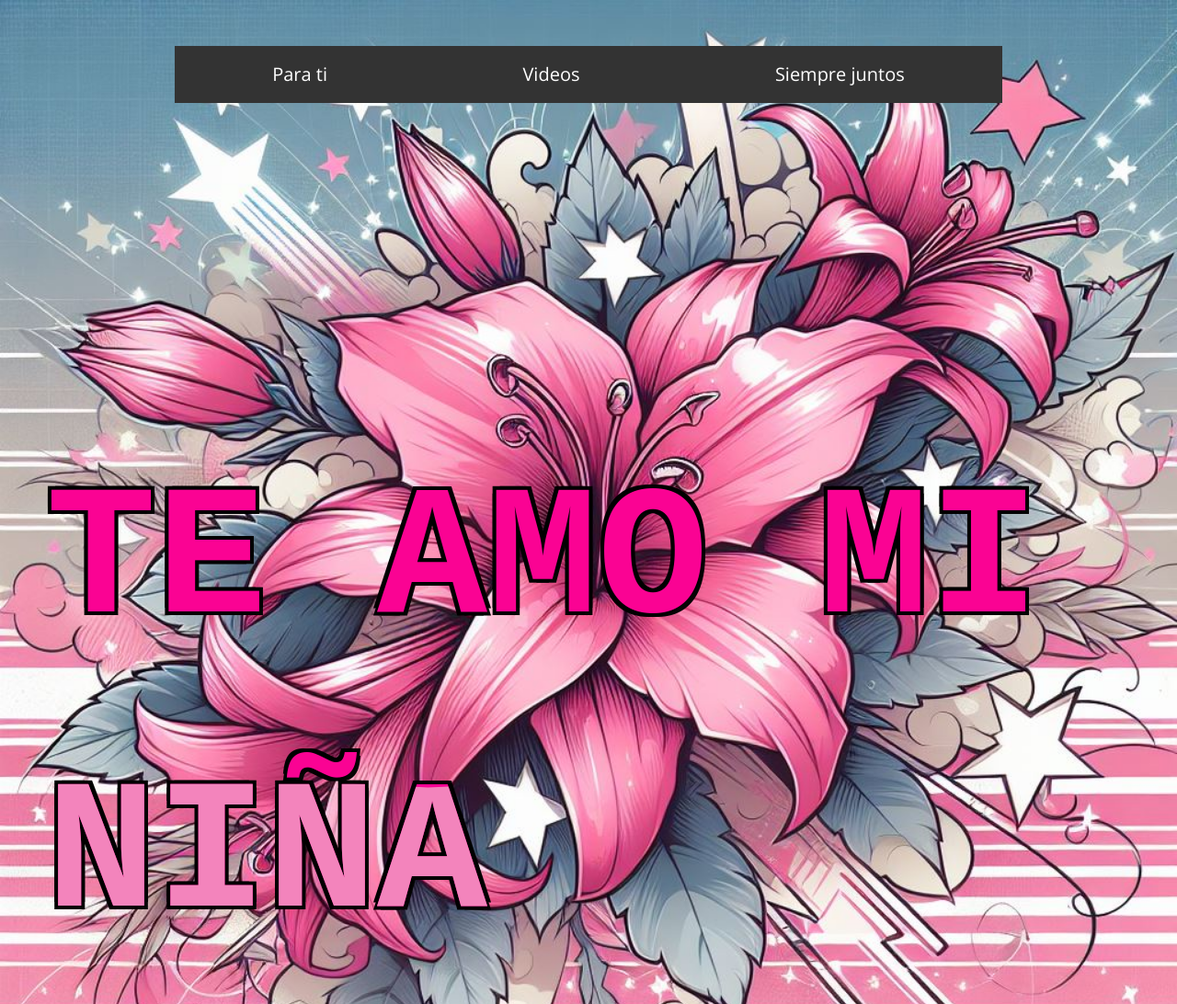
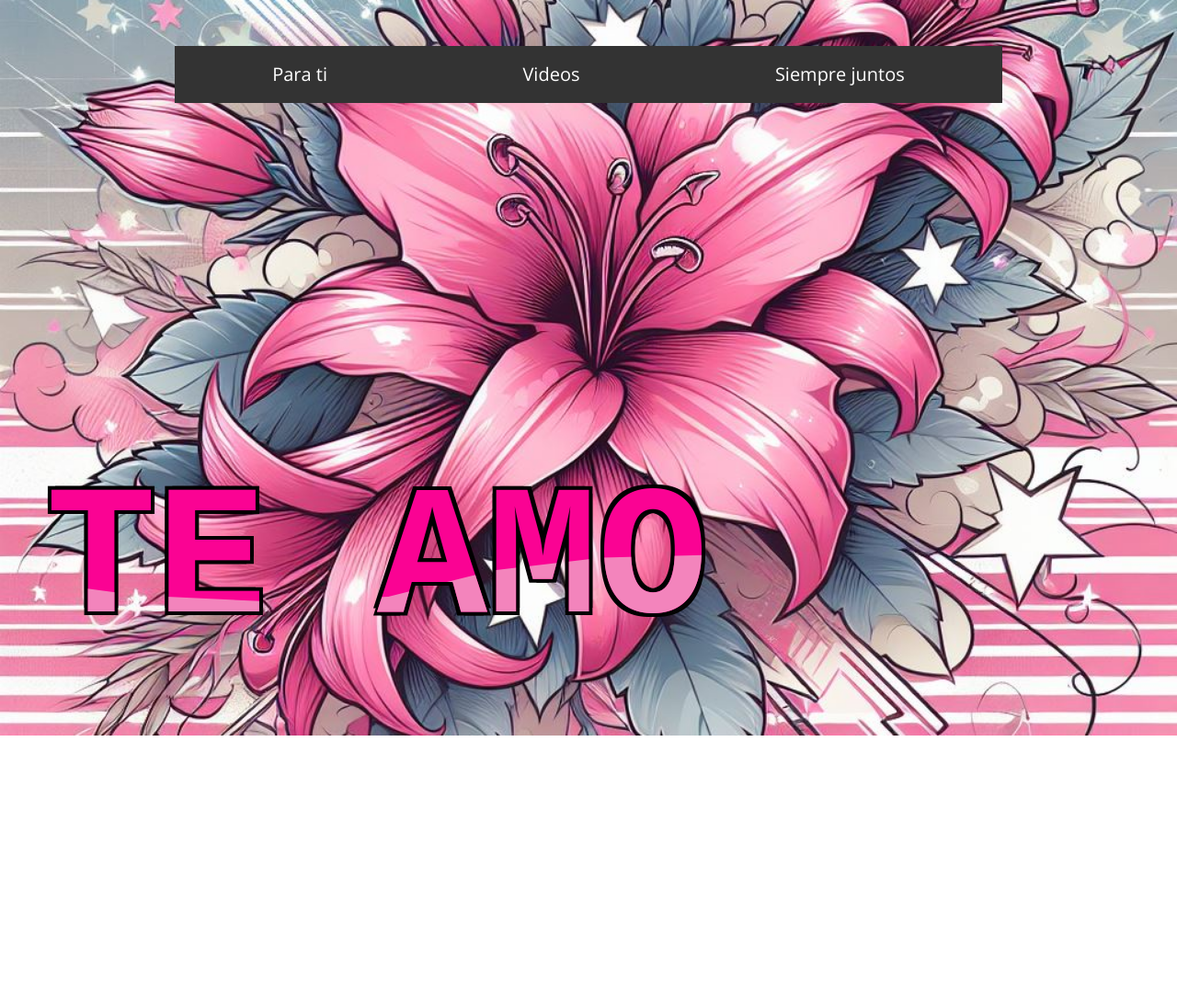
Before and after one commit to RevillaXx/RevillaXx.github.io, a plain HTML site: page index.html in a window 1280 px wide. Shown: the whole page at 92% size. After the commit the page ends 800 px from the top, so only its background shows below. Drawn offline with nearby package versions, Linux system fonts and the light colour scheme.

Commit message:
Update index.html

```diff
--- a/index.html
+++ b/index.html
@@ -41,8 +41,8 @@
 
 
     <div class="containerola">
-    <h2 class="border">TE AMO MI NIÑA</h2>
-    <h2 class="wave">TE AMO MI NIÑA</h2>
+    <h2 class="border">TE AMO</h2>
+    <h2 class="wave">TE AMO</h2>
     </div>
 
 
```
